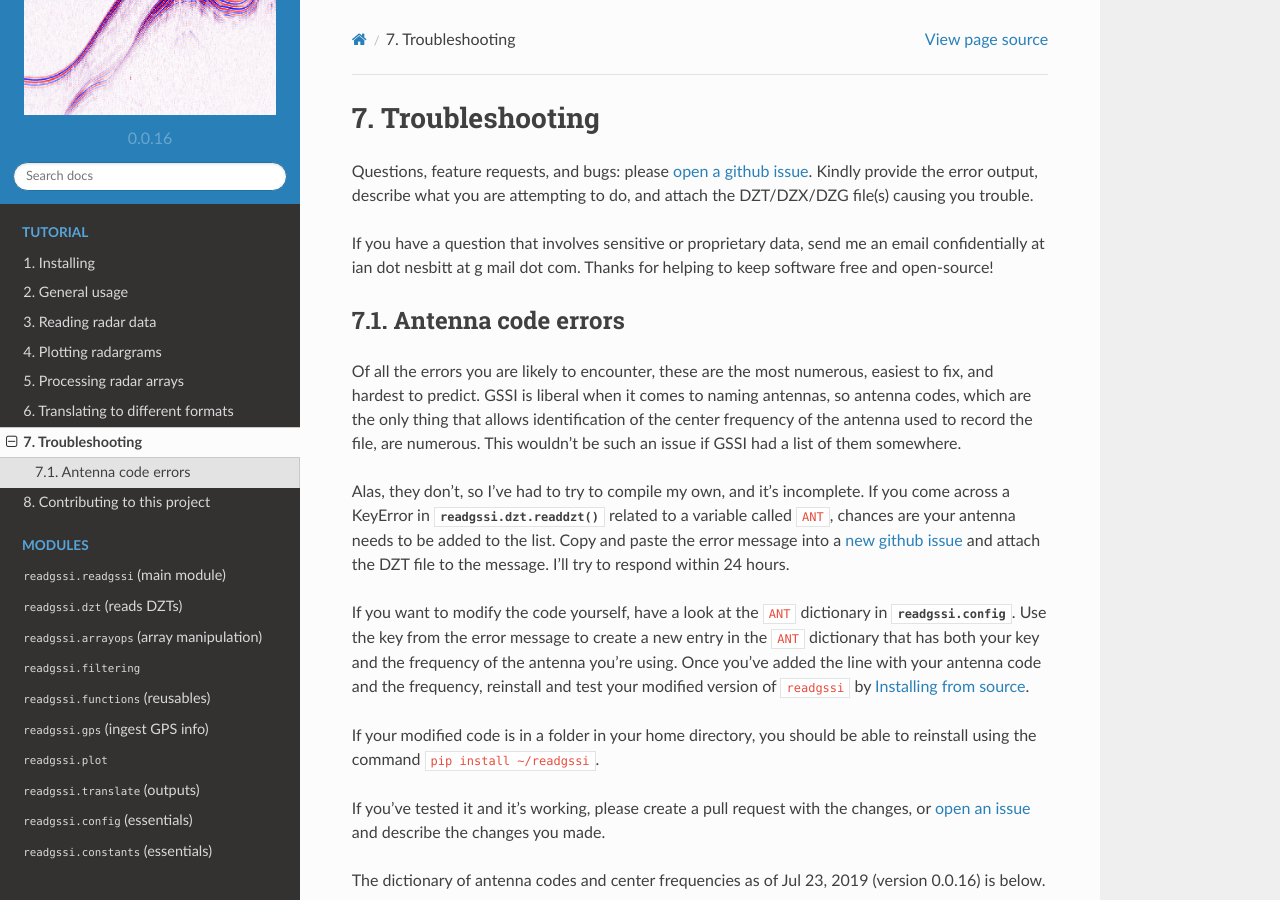
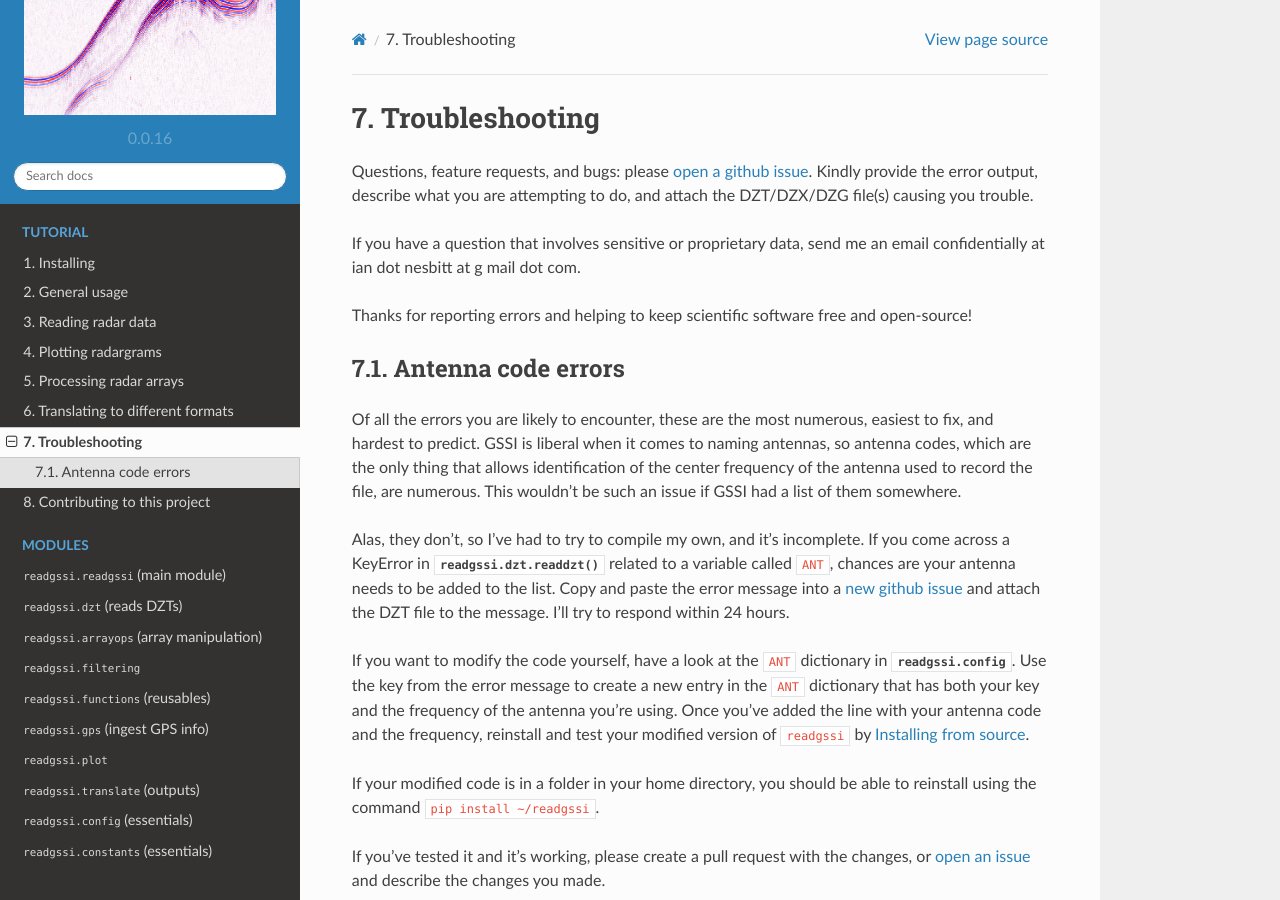
Before and after one commit to iannesbitt/readgssi, a Sphinx documentation site: the page built from docs/troubleshooting.rst, in a window 1280 px wide and 900 px high. Built offline with Sphinx 7.4.7 and the Read the Docs theme 2.0.0, drawn with Linux system fonts in a browser that asks for light colours.

Commit message:
clarity and kindness

```diff
--- a/docs/contributing.rst
+++ b/docs/contributing.rst
@@ -8,7 +8,9 @@ Contributions to this project are always welcome. If you have questions or comme
 
 There is no formal structure for contributions at the moment, but I will respond promptly to any pull request or issue on github (https://github.com/iannesbitt/readgssi). If and when you encounter bugs, kindly provide the error output, describe what you are attempting to do, and attach the DZT/DZX/DZG file(s) causing you trouble.
 
-If you have a question that involves sensitive data, send me an email confidentially at ian dot nesbitt at g mail dot com. Thanks for helping to keep software free and open-source!
+If you have a question that involves sensitive or proprietary data, send me an email confidentially at ian dot nesbitt at g mail dot com.
+
+Thanks for helping to keep scientific software free and open-source!
 
 Contributing in other ways
 *********************************
--- a/docs/troubleshooting.rst
+++ b/docs/troubleshooting.rst
@@ -3,7 +3,9 @@ Troubleshooting
 
 Questions, feature requests, and bugs: please `open a github issue <https://github.com/iannesbitt/readgssi/issues>`_. Kindly provide the error output, describe what you are attempting to do, and attach the DZT/DZX/DZG file(s) causing you trouble.
 
-If you have a question that involves sensitive or proprietary data, send me an email confidentially at ian dot nesbitt at g mail dot com. Thanks for helping to keep software free and open-source!
+If you have a question that involves sensitive or proprietary data, send me an email confidentially at ian dot nesbitt at g mail dot com.
+
+Thanks for reporting errors and helping to keep scientific software free and open-source!
 
 ===========================
 Antenna code errors
```
